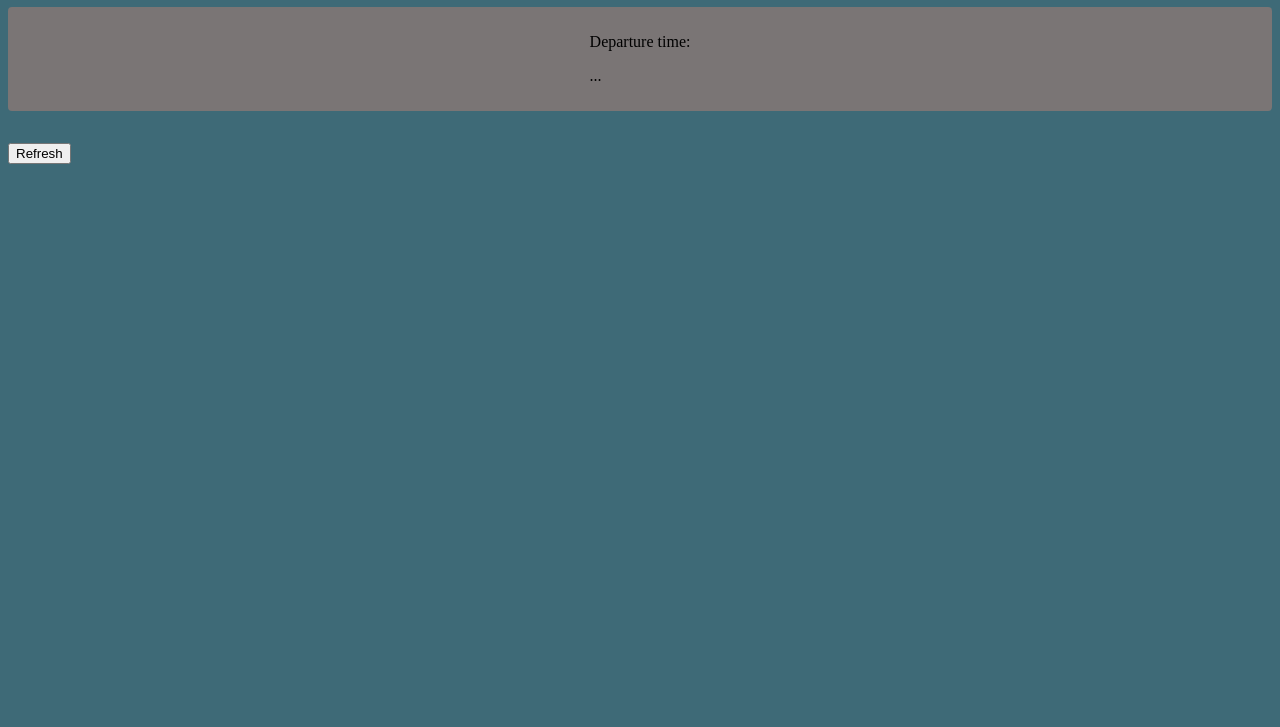
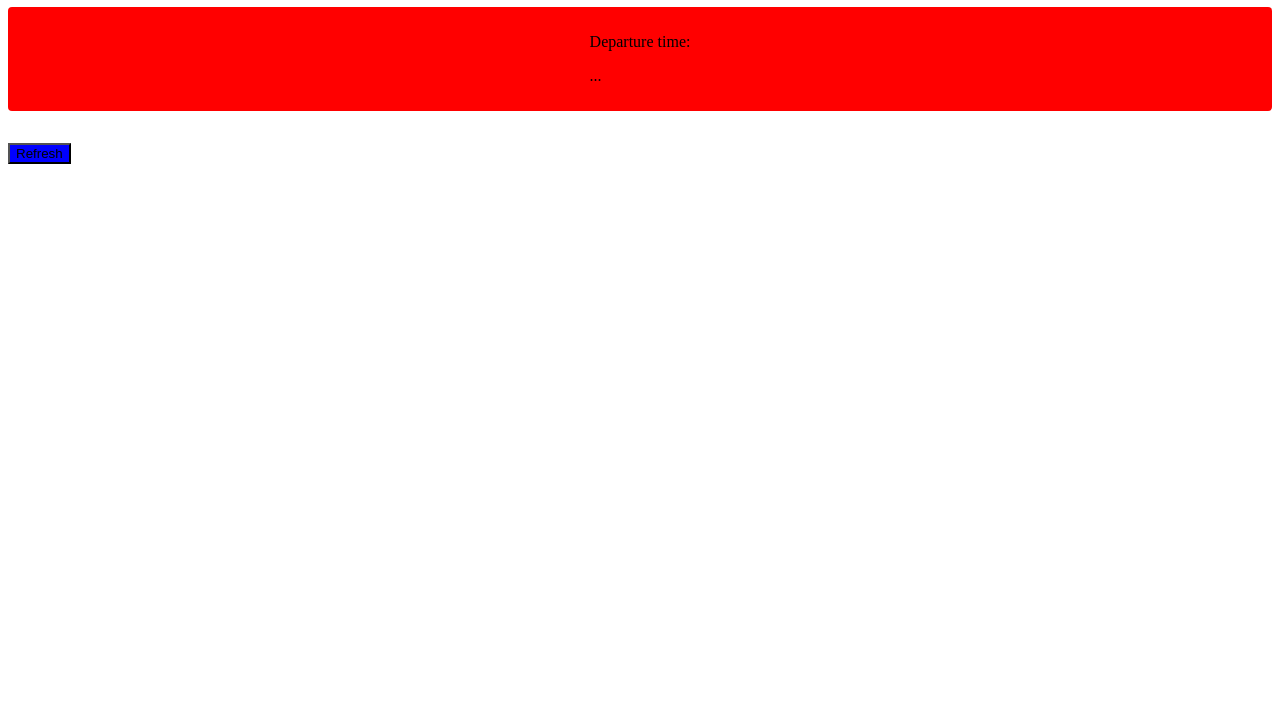
Before and after one commit to jehadshoqir/tog-til-asker, a website: page public/index.html in a window 1280 px wide. Shown: the part 73-800 px from the top of the page. Drawn offline with Linux system fonts and the light colour scheme.

Commit message:
changes in styling

```diff
--- a/public/style.css
+++ b/public/style.css
@@ -1,5 +1,5 @@
 body {
-    background-color: #3e6a77;
+    background-color: white;
 }
 
 .departure {
@@ -9,6 +9,9 @@ body {
     margin-top: 16px;
     margin-bottom: 32px;
     padding: 10px;
-    background-color: #7a7575;
+    background-color: red;
     border-radius: 4px;
 }
+button{
+    background-color: blue;
+}
```
